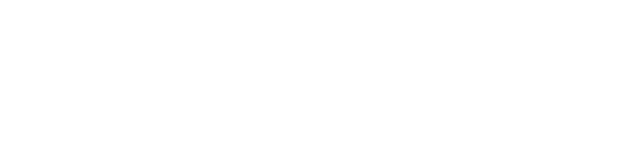
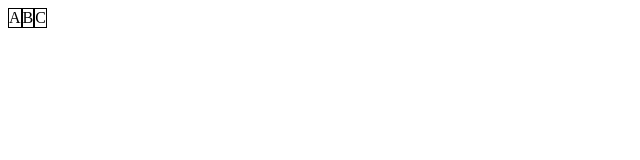
Before and after one commit to Siphon880gh/mosaic-notes, a website: page index.html in a window 1280 px wide. Shown: the full height of the page, 0-640 px from the left. Drawn offline with nearby package versions, Linux system fonts and the light colour scheme.

Commit message:
Removed Masonry (Decided to Flexbox); Mock mosiac views

```diff
--- a/bower.json
+++ b/bower.json
@@ -17,6 +17,6 @@
     "dependencies": {
         "bootstrap": "^5.2.3",
         "jquery": "^3.6.3",
-        "masonry-layout": "masonry#^4.2.2"
+        "jquery-ui": "^1.12.1"
     }
 }
--- a/index.html
+++ b/index.html
@@ -7,15 +7,32 @@
     <meta name="viewport" content="width=device-width, initial-scale=1.0">
     <title>Mosaic</title>
     <style rel="stylesheet" href="bower_components/bootstrap/dist/css/bootstrap.min.css"></style>
+    <style rel="stylesheet" href="bower_components/jquery-ui/themes/base/all.css"></style>
+    <style>
+        .grid {
+            display: flex;
+            justify-content: flex-start;
+            flex-flow: row wrap;
+        }
+
+        .grid-item {
+            border: 1px solid black;
+        }
+    </style>
 </head>
 
 <body>
+    <div class="grid">
+        <div class="grid-item">A</div>
+        <div class="grid-item">B</div>
+        <div class="grid-item">C</div>
 
+    </div>
 
 
     <script src="bower_components/bootstrap/dist/js/bootstrap.min.js"></script>
     <script src="bower_components/jquery/dist/jquery.min.js"></script>
-    <script src="bower_components/masonry-layout/dist/masonry.pkgd.min.js"></script>
+    <script src="bower_components/jquery-ui/jquery-ui.js"></script>
 </body>
 
 </html>
```
